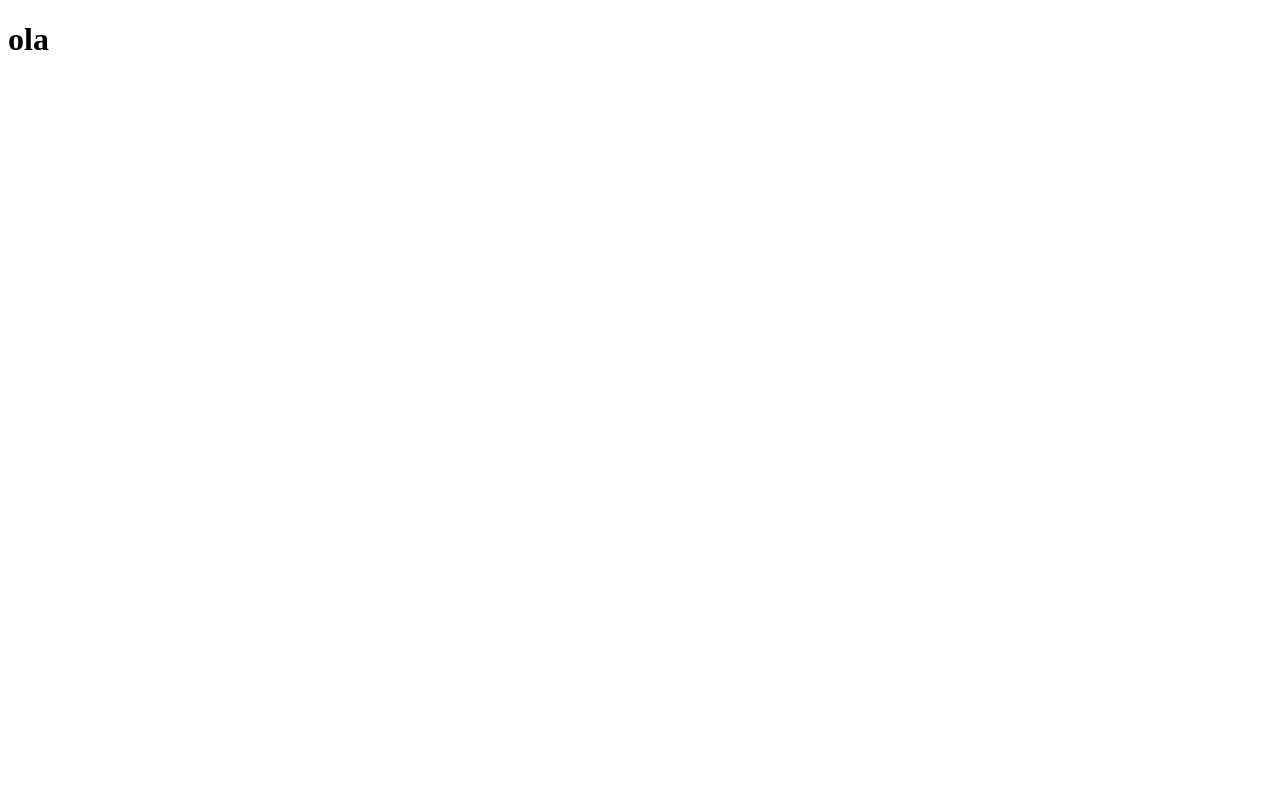
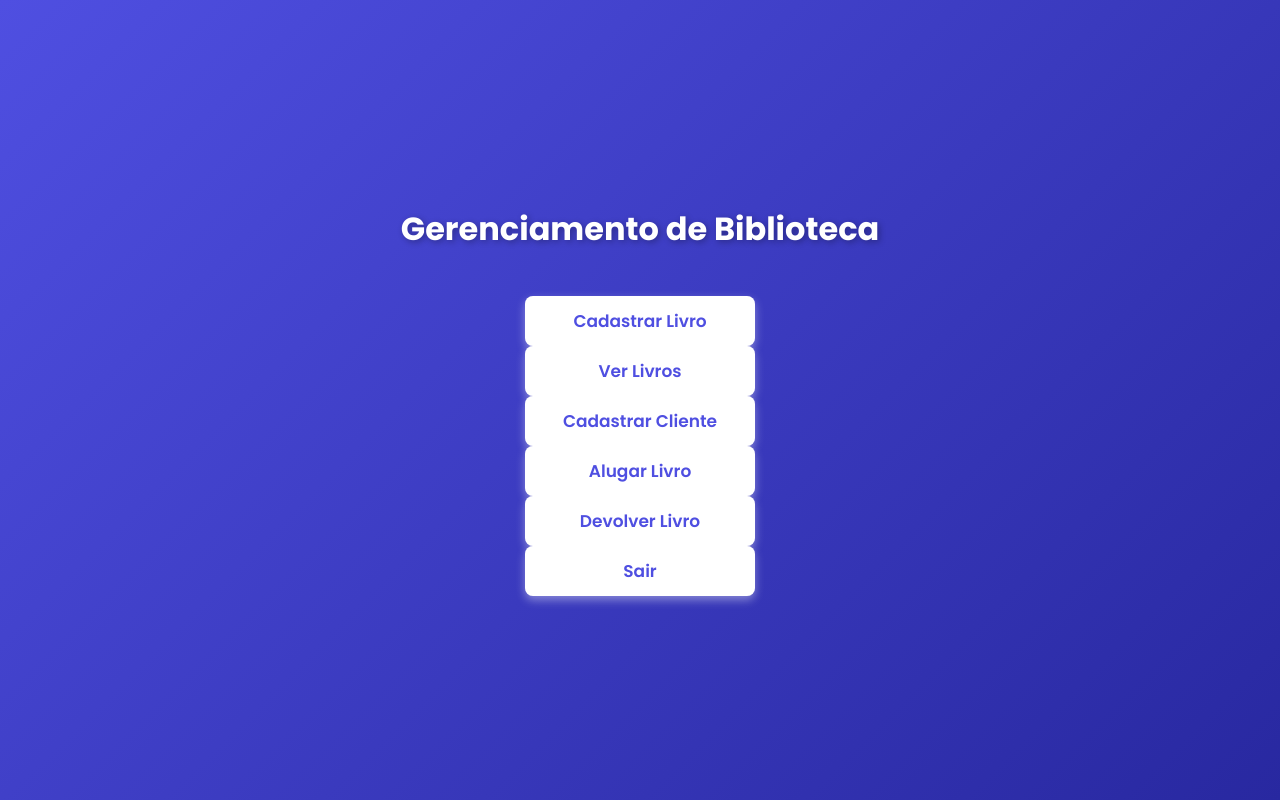
Before and after one commit to mateusfernandesrosa/projeto-biblioteca, a plain HTML site: page home.html in a window 1280 px wide. Drawn offline with Linux system fonts and the light colour scheme.

Commit message:
Atualização do projeto

```diff
--- a/home.html
+++ b/home.html
@@ -1,11 +1,28 @@
 <!DOCTYPE html>
-<html lang="en">
+<html lang="pt-br">
 <head>
     <meta charset="UTF-8">
     <meta name="viewport" content="width=device-width, initial-scale=1.0">
-    <title>Document</title>
+    <title>Gerenciamento de Biblioteca</title>
+    <link rel="stylesheet" href="style2.css">
+    <link href="https://fonts.googleapis.com/css2?family=Poppins:wght@300;400;500;600;700&display=swap" rel="stylesheet">
+
 </head>
 <body>
-    <h1>ola</h1>
+
+    <nav class="menu">
+        <h1>Gerenciamento de Biblioteca</h1>
+
+        <ul>
+            <li><button id="btnCadastrarLivro">Cadastrar Livro</button></li>
+            <li><button id="btnVerLivros">Ver Livros</button></li>
+            <li><button id="btnCadastrarCliente">Cadastrar Cliente</button></li>
+            <li><button id="btnAlugarLivro">Alugar Livro</button></li>
+            <li><button id="btnDevolverLivro">Devolver Livro</button></li>
+            <li><button id="btnSair">Sair</button></li>
+        </ul>
+    </nav>
+
+    <script src="script.js"></script>
 </body>
 </html>
--- /dev/null
+++ b/script.js
@@ -0,0 +1,40 @@
+
+function logar() {
+  var login = document.getElementById("username").value;
+  var senha = document.getElementById("password").value;
+
+  if (login === "admin" && senha === "123") {
+    alert("Sucesso!");
+    window.location.href = "home.html";
+    return false;
+  } else {
+    alert("Usuário ou senha incorretas");
+    return false;
+  }
+}
+
+document.getElementById("btnCadastrarLivro").onclick = function(){
+    window.location.href = "cadastrar_livro.html";
+};
+
+document.getElementById("btnVerLivros").onclick = function(){
+    window.location.href = "lista_livros.html";
+};
+
+document.getElementById("btnCadastrarCliente").onclick = function(){
+    window.location.href = "cadastrar_cliente.html";
+};
+
+document.getElementById("btnAlugarLivro").onclick = function(){
+    window.location.href = "alugar_livro.html";
+};
+
+document.getElementById("btnDevolverLivro").onclick = function(){
+    window.location.href = "devolver_livro.html";
+};
+
+// Exemplo de logout
+document.getElementById("btnSair").onclick = function(){
+    alert("Saindo do sistema...");
+    window.location.href = "login.html";
+};
--- /dev/null
+++ b/style2.css
@@ -0,0 +1,68 @@
+/* Reset e estrutura base */
+* {
+    padding: 0;
+    margin: 0;
+    box-sizing: border-box;
+    font-family: "Poppins", Arial, sans-serif;
+}
+
+/* Fundo com gradiente */
+.menu {
+    height: 100vh;
+    display: flex;
+    justify-content: center;
+    align-items: center;
+    flex-direction: column;
+    gap: 18px;
+    background: linear-gradient(135deg, rgb(79, 79, 225), rgb(40, 40, 160));
+
+}
+
+/* Título */
+h1 {
+    color: white;
+    font-size: 32px;
+    margin-bottom: 25px;
+    text-shadow: 2px 2px 6px rgba(0,0,0,0.3);
+}
+
+/* Estilo dos botões */
+.menu button {
+    width: 230px;
+    padding: 12px 20px;
+    border: none;
+    border-radius: 8px;
+    font-size: 17px;
+    font-weight: 600;
+    color: rgb(79, 79, 225);
+    background: white;
+    cursor: pointer;
+    transition: .3s ease;
+    box-shadow: 0px 4px 10px rgba(255,255,255,0.4),
+                0px 0px 10px rgba(255,255,255,0.4) inset;
+}
+
+/* Hover animado */
+.menu button:hover {
+    transform: scale(1.07);
+    box-shadow: 0px 6px 16px rgba(255,255,255,0.6),
+                0px 0px 14px rgba(255,255,255,0.8) inset;
+    background: #f2f2f2;
+}
+
+/* Clique */
+.menu button:active {
+    transform: scale(0.95);
+    filter: brightness(1.1);
+}
+
+/* Responsividade */
+@media (max-width: 500px) {
+    h1 { font-size: 26px; }
+    .menu button { width: 80%; font-size: 15px; }
+}
+.menu ul {
+    list-style: none;
+    padding: 0;   /* remove recuo padrão */
+    margin: 0;
+}
```
Also changed, not shown: login.html (+1 -15 lines).
